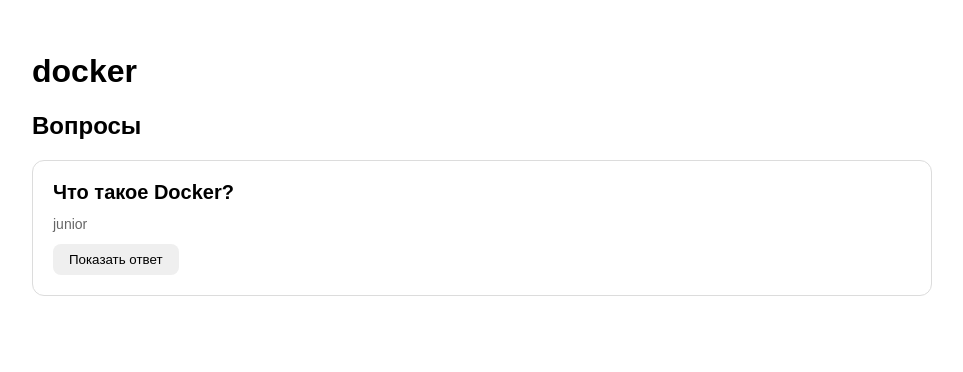
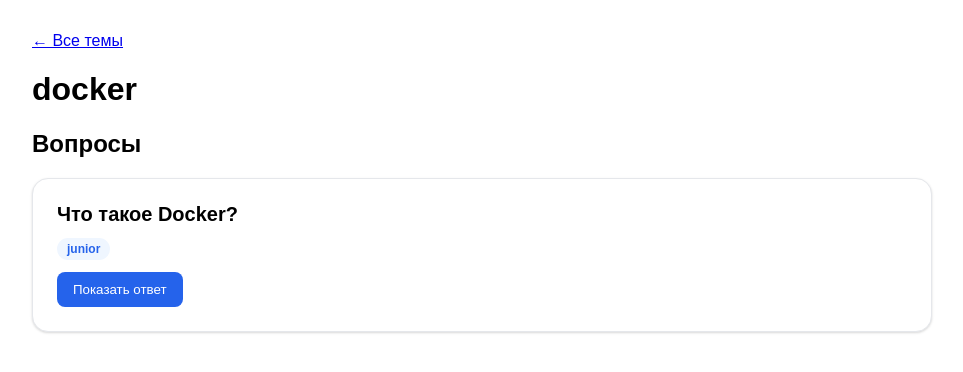
Before and after one commit to osiern/interview-arena, a React (Vite) app in the folder apps/frontend/: page /topic/docker in a window 1280 px wide. Shown: the top 372 px of the page, without its empty margins (158-1121 px from the left). Built offline with nearby package versions, Linux system fonts and the light colour scheme.

Commit message:
дополнение

```diff
--- a/apps/frontend/src/components/QuestionCard.module.scss
+++ b/apps/frontend/src/components/QuestionCard.module.scss
@@ -3,42 +3,65 @@
     flex-direction: column;
     gap: 12px;
 
-    padding: 20px;
-    margin-bottom: 16px;
+    padding: 24px;
+    margin-bottom: 20px;
 
-    border: 1px solid #dcdcdc;
-    border-radius: 12px;
+    border-radius: 16px;
+    border: 1px solid #e5e7eb;
 
-    background: #ffffff;
+    background: white;
+
+    box-shadow:
+        0 1px 3px rgba(0, 0, 0, 0.1),
+        0 1px 2px rgba(0, 0, 0, 0.06);
 }
 
 .title {
     margin: 0;
 
     font-size: 20px;
+    font-weight: 600;
 }
 
 .difficulty {
-    font-size: 14px;
+    width: fit-content;
 
-    color: #666666;
-}
+    padding: 4px 10px;
 
-.answer {
-    padding: 12px;
+    border-radius: 999px;
 
-    border-radius: 8px;
+    background: #eff6ff;
 
-    background: #f5f5f5;
+    color: #2563eb;
+
+    font-size: 12px;
+    font-weight: 600;
 }
 
 .button {
     width: fit-content;
 
-    padding: 8px 16px;
+    padding: 10px 16px;
 
     border: none;
     border-radius: 8px;
 
+    background: #2563eb;
+    color: white;
+
     cursor: pointer;
+
+    transition: 0.2s;
 }
+
+.button:hover {
+    background: #1d4ed8;
+}
+
+.answer {
+    padding: 16px;
+
+    border-radius: 12px;
+
+    background: #f8fafc;
+}
--- a/apps/frontend/src/pages/TopicPage.module.scss
+++ b/apps/frontend/src/pages/TopicPage.module.scss
@@ -6,6 +6,7 @@
 }
 
 .list {
+    margin: 0;
     padding: 0;
 
     list-style: none;
--- a/apps/frontend/src/pages/TopicPage.tsx
+++ b/apps/frontend/src/pages/TopicPage.tsx
@@ -1,7 +1,7 @@
-import { useParams } from 'react-router-dom';
+import {Link, useParams} from 'react-router-dom';
 
 import QuestionCard from '../components/QuestionCard';
-import { questionsByTopic } from '../data/questions';
+import {questionsByTopic} from '../data/questions';
 import styles from './TopicPage.module.scss';
 
 function TopicPage() {
@@ -11,6 +11,7 @@
 
     return (
         <main className={styles.container}>
+            <Link to="/">← Все темы</Link>
             <h1>{topicId}</h1>
 
             <h2>Вопросы</h2>
```
